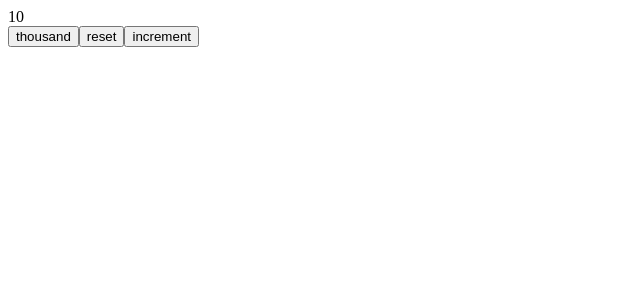
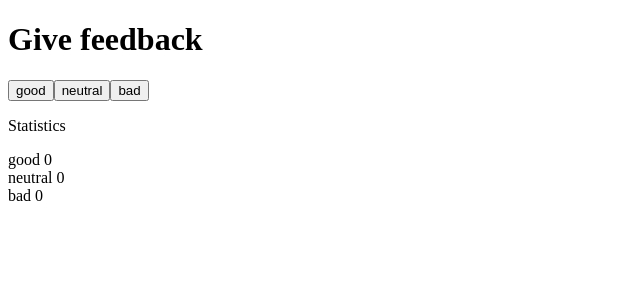
Before and after one commit to ProgSaleh/fullstackopen2022, a React (Create React App) app in the folder part1/: page / in a window 1280 px wide. Shown: the top 300 px of the page, without its empty margins (0-640 px from the left). Built offline with nearby package versions, Linux system fonts and the light colour scheme.

Commit message:
solve: 1.6: unicafe step1

```diff
--- a/part1/src/App.js
+++ b/part1/src/App.js
@@ -1,26 +1,35 @@
 import { useState } from "react";
 
-const Display = ({ value }) => <div>{value}</div>;
+const FeedbackHead = ({ headText }) => <h1>{headText}</h1>;
 
 const Button = ({ handleClick, text }) => (
   <button onClick={handleClick}>{text}</button>
 );
 
+const StatText = ({ text }) => <p>{text}</p>;
+
+const FeedbackValue = ({ text, value }) => (
+  <div>
+    <span>{text}</span> <span>{value}</span>
+  </div>
+);
+
 const App = () => {
-  const [value, setValue] = useState(10);
-
-  const setToValue = (newValue) => {
-    console.log("value now", newValue);
-    setValue(newValue);
-  };
+  const [good, setGood] = useState(0);
+  const [neutral, setNeutral] = useState(0);
+  const [bad, setBad] = useState(0);
 
   return (
-    <div>
-      <Display value={value} />
-      <Button handleClick={() => setToValue(1000)} text={"thousand"} />
-      <Button handleClick={() => setToValue(0)} text={"reset"} />
-      <Button handleClick={() => setToValue(value + 1)} text={"increment"} />
-    </div>
+    <>
+      <FeedbackHead headText={"Give feedback"} />
+      <Button text={"good"} handleClick={() => setGood(good + 1)} />
+      <Button text={"neutral"} handleClick={() => setNeutral(neutral + 1)} />
+      <Button text={"bad"} handleClick={() => setBad(bad + 1)} />
+      <StatText text={"Statistics"} />
+      <FeedbackValue text={"good"} value={good} />
+      <FeedbackValue text={"neutral"} value={neutral} />
+      <FeedbackValue text={"bad"} value={bad} />
+    </>
   );
 };
 
```
